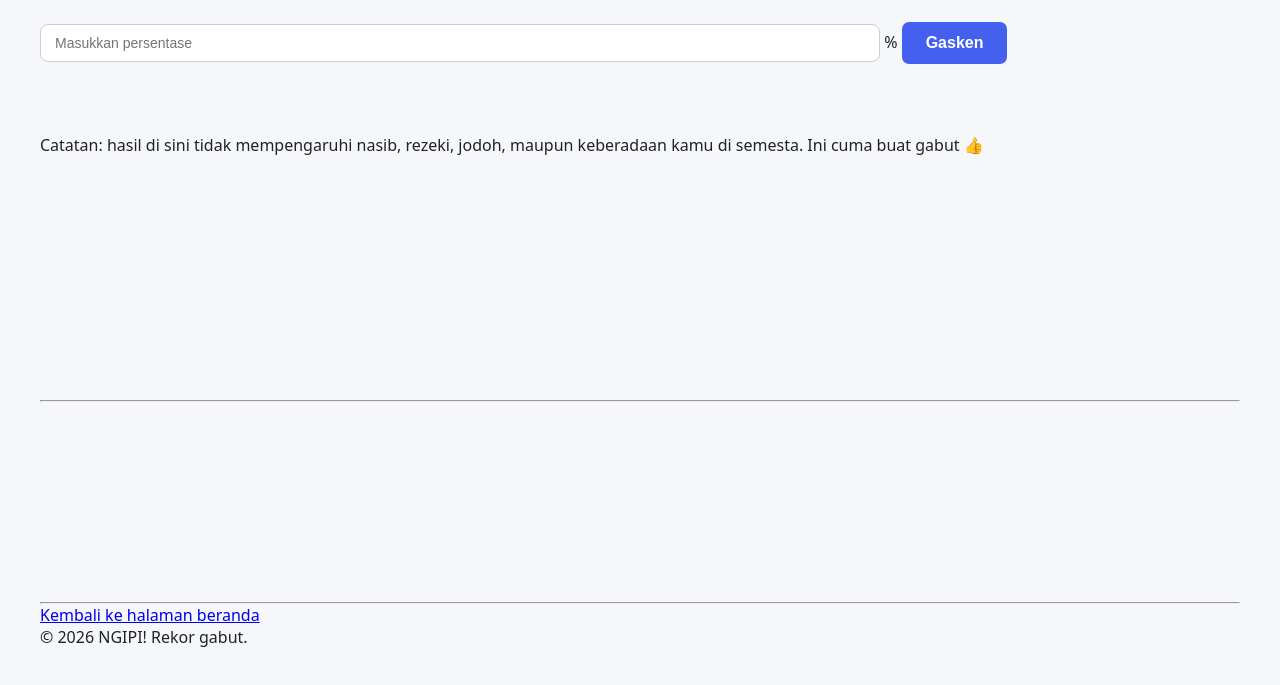
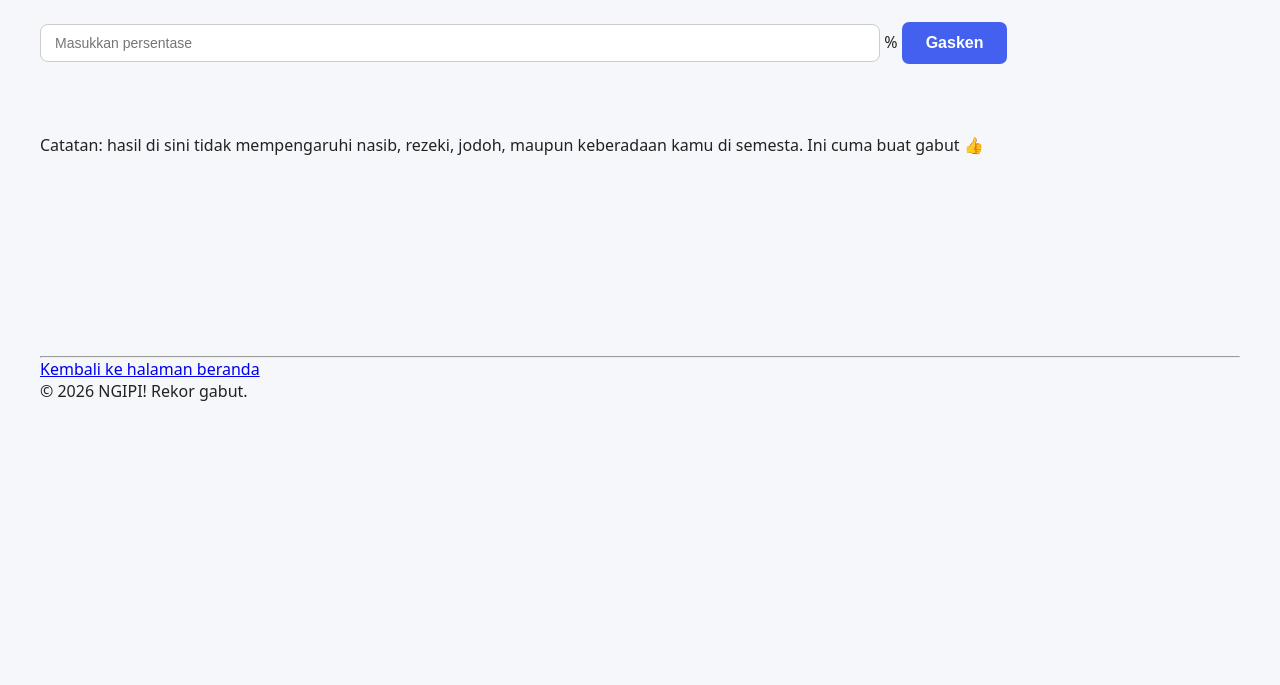
Before and after one commit to ArgusCalonDev/NGIPI, a website built with Vite: page ngipi/hari-ini-kebuang-berapa.html in a window 1280 px wide. Shown: the part 105-790 px from the top of the page. Built offline with nearby package versions, Linux system fonts and the light colour scheme.

Commit message:
Improve: struktur halaman hari ini kebuang berapa

```diff
--- a/ngipi/hari-ini-kebuang-berapa.html
+++ b/ngipi/hari-ini-kebuang-berapa.html
@@ -22,8 +22,6 @@
 
     <p>Catatan: hasil di sini tidak mempengaruhi nasib, rezeki, jodoh, maupun keberadaan kamu di semesta. Ini cuma buat gabut 👍</p>
 
-    <br><br>
-    <hr>
     <footer>
         <hr>
         <p><a href="index.html">Kembali ke halaman beranda</a></p>
```
